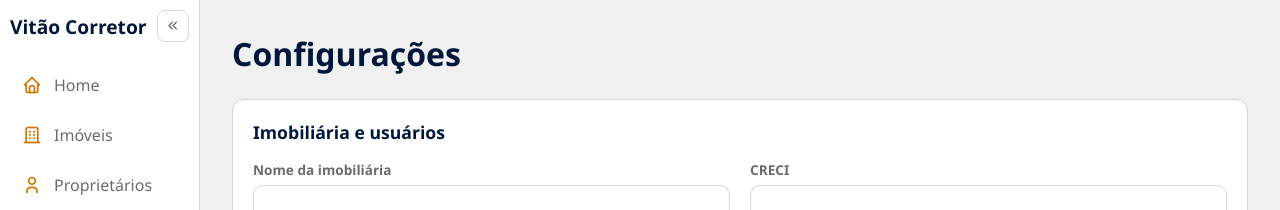
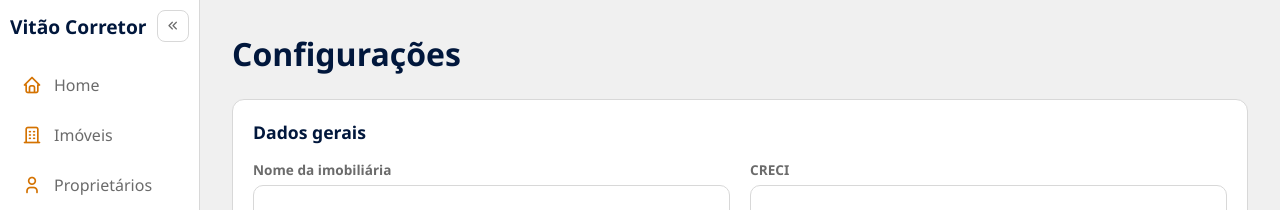
Before and after one commit to raquelleoliveira/admin-imob, a plain HTML site: page pages/configuracoes.html in a window 1280 px wide. Shown: the top 210 px of the page. Drawn offline with Linux system fonts and the light colour scheme.

Commit message:
fix: título do card de Configurações passa a ser Dados gerais

```diff
--- a/pages/configuracoes.html
+++ b/pages/configuracoes.html
@@ -81,7 +81,7 @@
 
             <section class="bloco">
                 <div class="bloco-topo">
-                    <h2>Imobiliária e usuários</h2>
+                    <h2>Dados gerais</h2>
                 </div>
 
                 <form id="form-configuracoes" class="form-grid">
```
